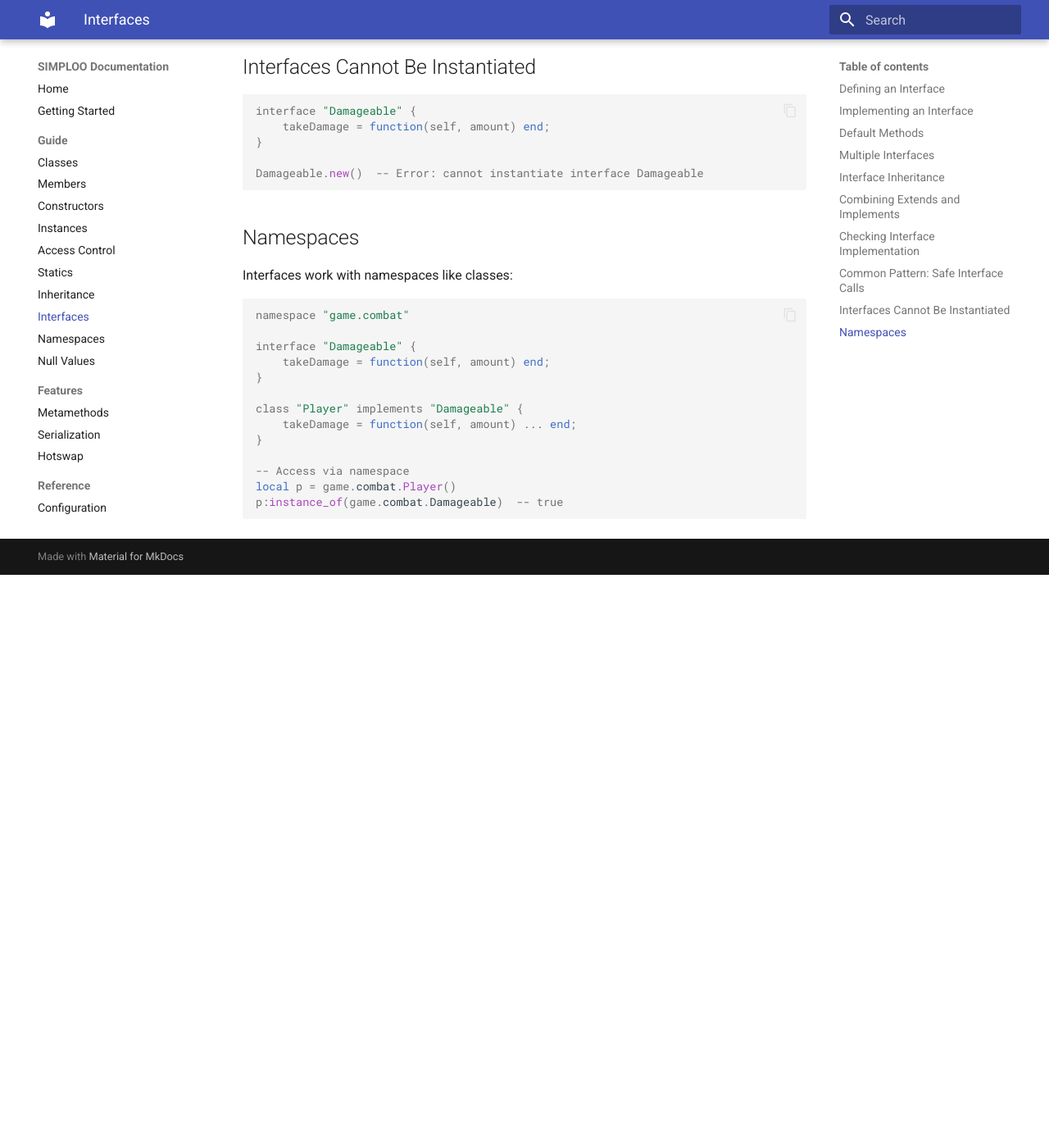
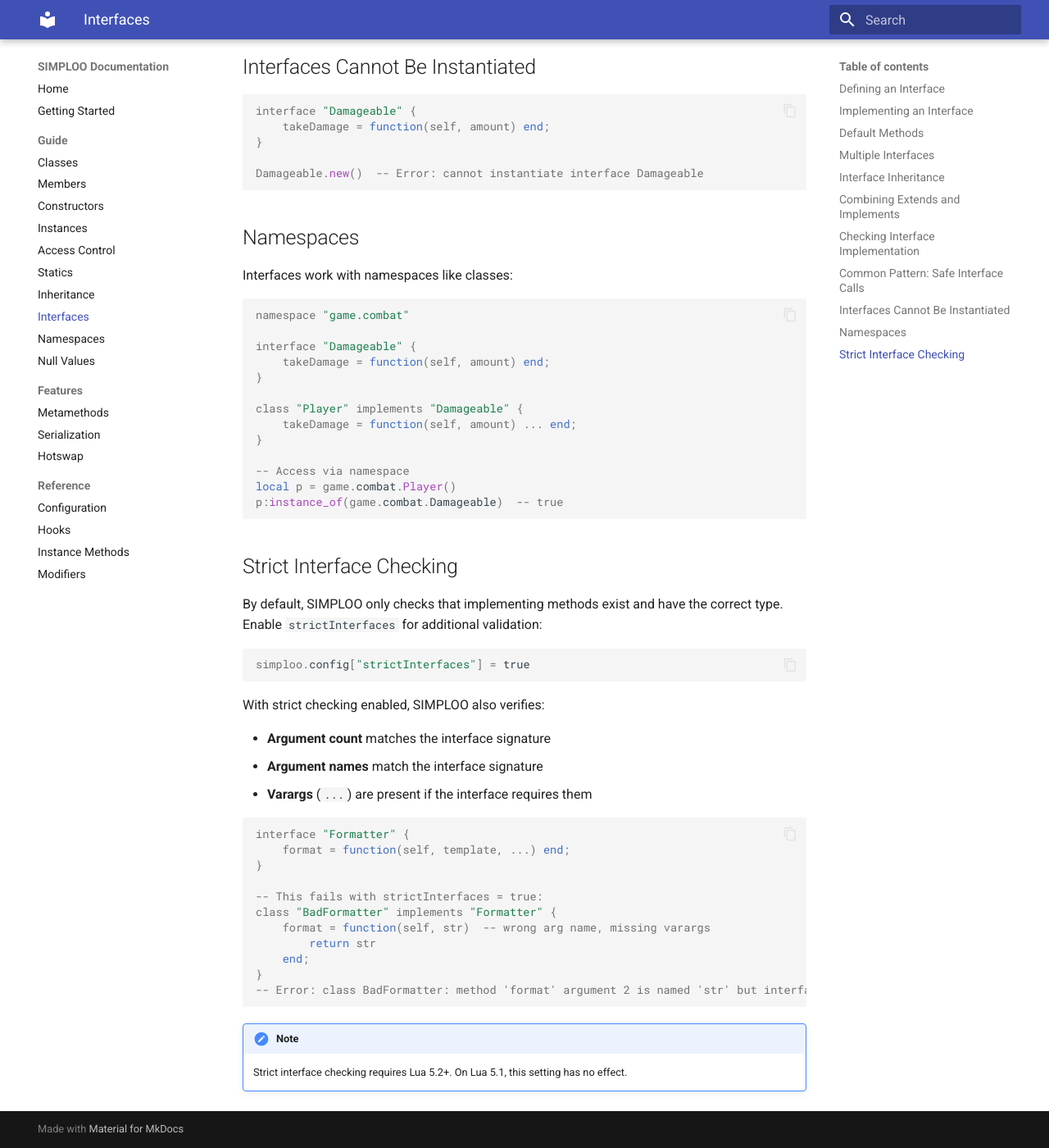
Before and after one commit to maurits150/simploo, an MkDocs documentation site: the page built from docs/guide/interfaces.md, in a window 1280 px wide and 1400 px high, scrolled down 4212 px. Shown: the whole window at 82% size. Built offline with MkDocs 1.6.1 and Material for MkDocs 9.7.7, drawn with Linux system fonts in a browser that asks for light colours; before the commit the page ends 4913 px from its top, so only the background shows below that.

Commit message:
Add interface type checking and strict signature validation
- Check that interface members have matching types (always)
- Add strictInterfaces config for argument count/name/varargs checking (Lua 5.2+)
- Skip validation checks in production mode for performance
- Add util.getFunctionArgs() and util.compareFunctionArgs() helpers
- Reorganize interface tests: success cases run in all modes, validation tests skip in production

````diff
--- a/docs/guide/interfaces.md
+++ b/docs/guide/interfaces.md
@@ -230,3 +230,34 @@
 local p = game.combat.Player()
 p:instance_of(game.combat.Damageable)  -- true
 ```
+
+## Strict Interface Checking
+
+By default, SIMPLOO only checks that implementing methods exist and have the correct type. Enable `strictInterfaces` for additional validation:
+
+```lua
+simploo.config["strictInterfaces"] = true
+```
+
+With strict checking enabled, SIMPLOO also verifies:
+
+- **Argument count** matches the interface signature
+- **Argument names** match the interface signature
+- **Varargs** (`...`) are present if the interface requires them
+
+```lua
+interface "Formatter" {
+    format = function(self, template, ...) end;
+}
+
+-- This fails with strictInterfaces = true:
+class "BadFormatter" implements "Formatter" {
+    format = function(self, str)  -- wrong arg name, missing varargs
+        return str
+    end;
+}
+-- Error: class BadFormatter: method 'format' argument 2 is named 'str' but interface Formatter expects 'template'
+```
+
+!!! note
+    Strict interface checking requires Lua 5.2+. On Lua 5.1, this setting has no effect.
````
Also changed, not shown: docs/reference/config.md (+20 -0 lines), 4 other files.
